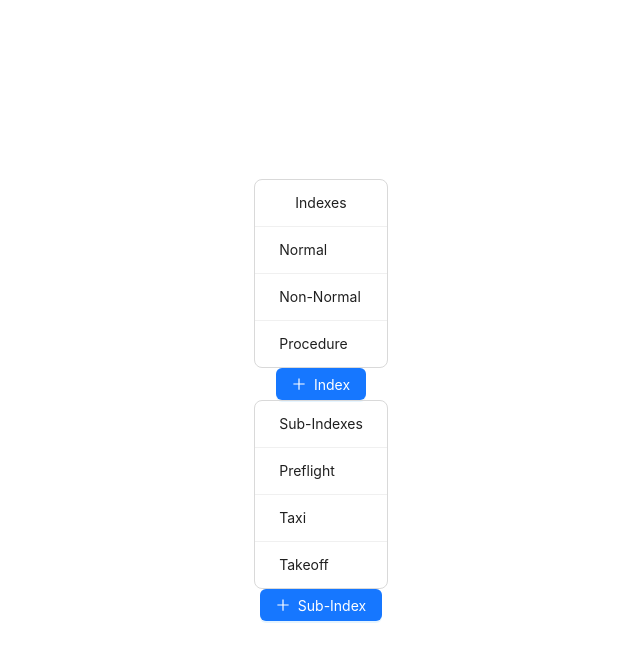
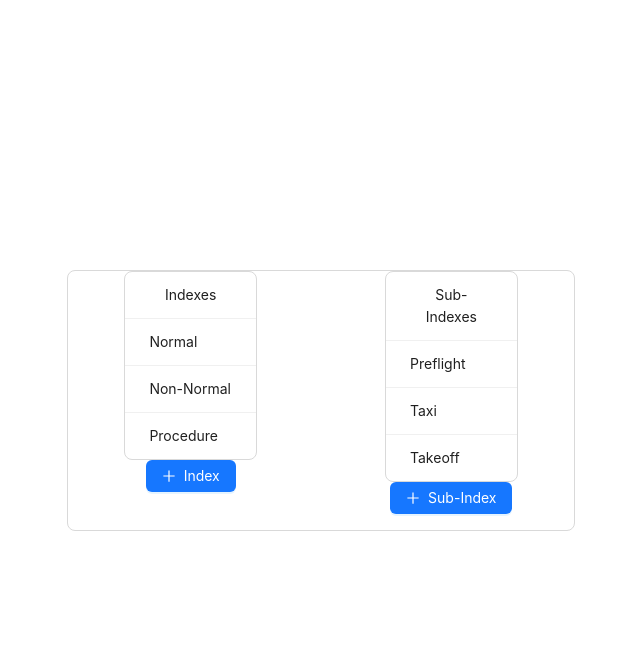
Before and after one commit to NicMortelliti/checklist-editor, a React (Vite) app: page / in a window 1280 px wide. Both pictures are taken after a click on the button "New Checklist". Shown: the top 662 px of the page, without its empty margins (319-959 px from the left). Built offline with nearby package versions, Linux system fonts and the light colour scheme.

Commit message:
render lists horizontally

```diff
--- a/src/components/edit/EditingInterface.jsx
+++ b/src/components/edit/EditingInterface.jsx
@@ -1,12 +1,16 @@
 import IndexComp from './IndexSelection/IndexComp';
 import SubIndexComp from './SubIndexSelection/SubIndexComp';
+import { List } from 'antd';
 
 const EditingInterface = () => {
+  const listArray = [<IndexComp />, <SubIndexComp />];
+
   return (
-    <>
-      <IndexComp />
-      <SubIndexComp />
-    </>
+    <List
+      grid={{ gutter: 16, column: 2 }}
+      bordered
+      dataSource={listArray}
+      renderItem={(item) => <List.Item>{item}</List.Item>}></List>
   );
 };
 
--- a/src/components/edit/IndexSelection/IndexComp.jsx
+++ b/src/components/edit/IndexSelection/IndexComp.jsx
@@ -1,12 +1,13 @@
 import IndexSelection from './IndexSelection';
 import IndexAddBtn from './IndexAddBtn';
+import { List } from 'antd';
 
 const IndexComp = () => {
   return (
-    <>
+    <List.Item>
       <IndexSelection />
       <IndexAddBtn />
-    </>
+    </List.Item>
   );
 };
 
--- a/src/components/edit/SubIndexSelection/SubIndexComp.jsx
+++ b/src/components/edit/SubIndexSelection/SubIndexComp.jsx
@@ -1,12 +1,13 @@
 import SubIndexSelection from './SubIndexSelection';
 import SubIndexAddBtn from './SubIndexAddBtn';
+import { List } from 'antd';
 
 const SubIndexComp = () => {
   return (
-    <>
+    <List.Item>
       <SubIndexSelection />
       <SubIndexAddBtn />
-    </>
+    </List.Item>
   );
 };
 
```
